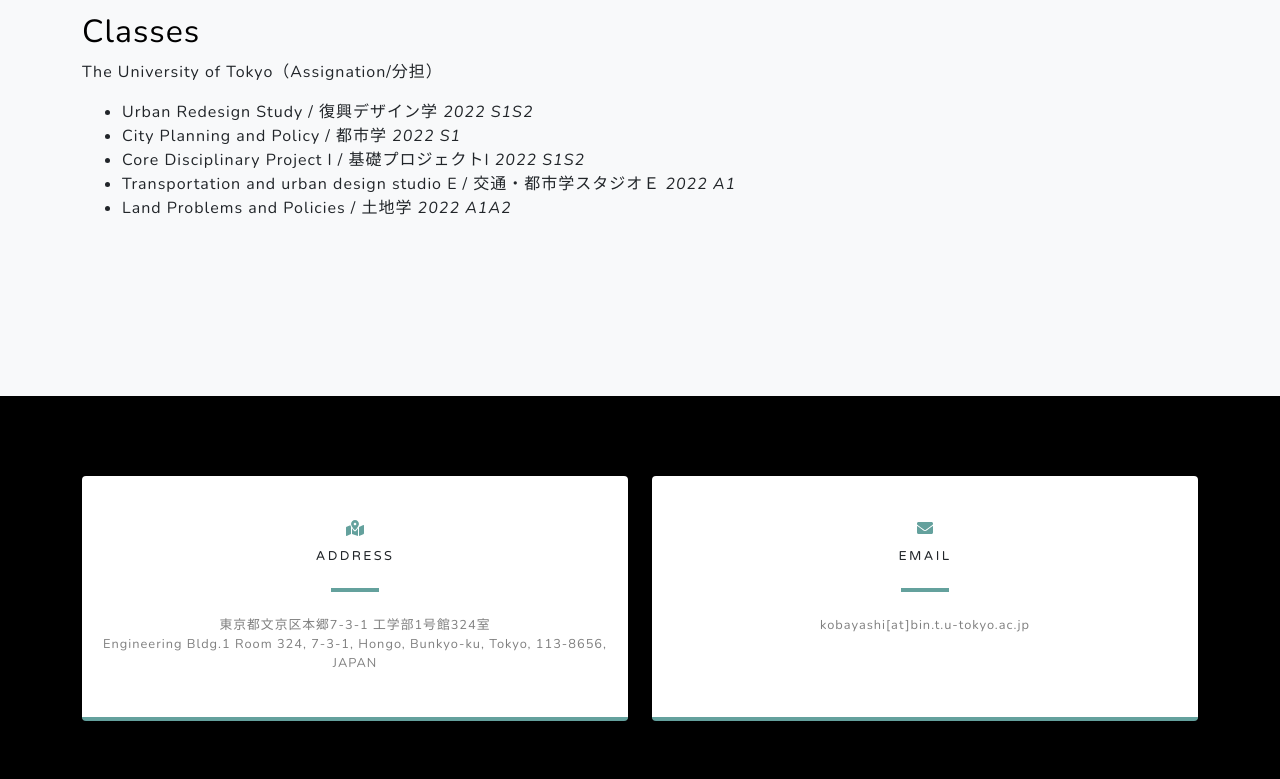
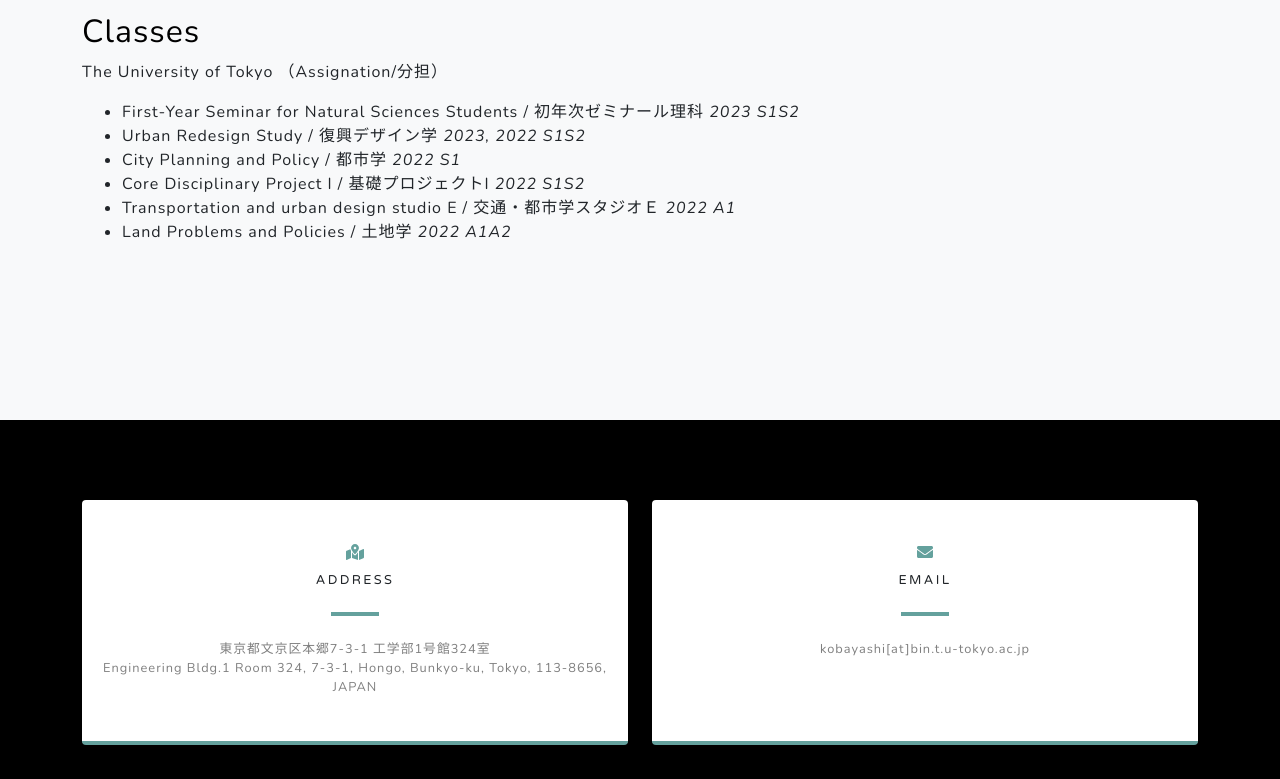
Before and after one commit to Risa-Kobayashi/Risa-Kobayashi.github.io, a website: page index.html in a window 1280 px wide. Shown: the part 4630-5409 px from the top of the page. Drawn offline with nearby package versions, Linux system fonts and the light colour scheme.

Commit message:
Update index.html

```diff
--- a/index.html
+++ b/index.html
@@ -189,9 +189,10 @@
                 </ul>
 
                 <h2 class="text-black">Classes</h2>
-                <p>The University of Tokyo（Assignation/分担）</p>
+                <p>The University of Tokyo （Assignation/分担）</p>
                 <ul>
-                <li>Urban Redesign Study / 復興デザイン学<em> 2022 S1S2</em></li>
+                <li>First-Year Seminar for Natural Sciences Students / 初年次ゼミナール理科<em> 2023 S1S2</em></li>
+                <li>Urban Redesign Study / 復興デザイン学<em> 2023, 2022 S1S2</em></li>
                 <li>City Planning and Policy / 都市学<em> 2022 S1</em></li>
                 <li>Core Disciplinary Project I / 基礎プロジェクトI<em> 2022 S1S2</em></li>
                 <li>Transportation and urban design studio E / 交通・都市学スタジオＥ<em> 2022 A1</em></li>
```
